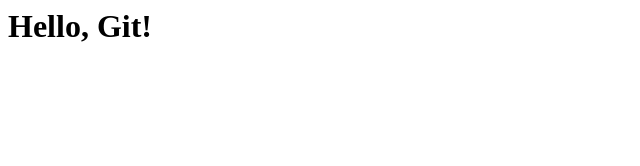
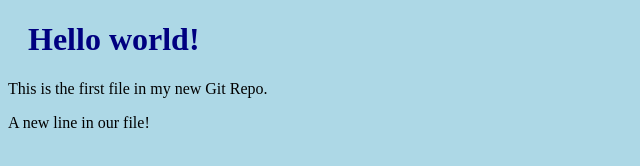
Before and after one commit to KomiSamuel/KomiSamuel, a plain HTML site: page index.html in a window 1280 px wide. Shown: the whole page, without its empty margins (0-640 px from the left). Drawn offline with Linux system fonts and the light colour scheme.

Commit message:
Modification de index.html avec une ligne

```diff
--- a/index.html
+++ b/index.html
@@ -1,5 +1,14 @@
+<!DOCTYPE html>
 <html>
+<head>
+<title>Hello World!</title>
+<link rel="stylesheet" href="bluestyle.css">
+</head>
 <body>
-  <h1>Hello, Git!</h1>
+
+<h1>Hello world!</h1>
+<p>This is the first file in my new Git Repo.</p>
+<p>A new line in our file!</p>
+
 </body>
 </html>
```
